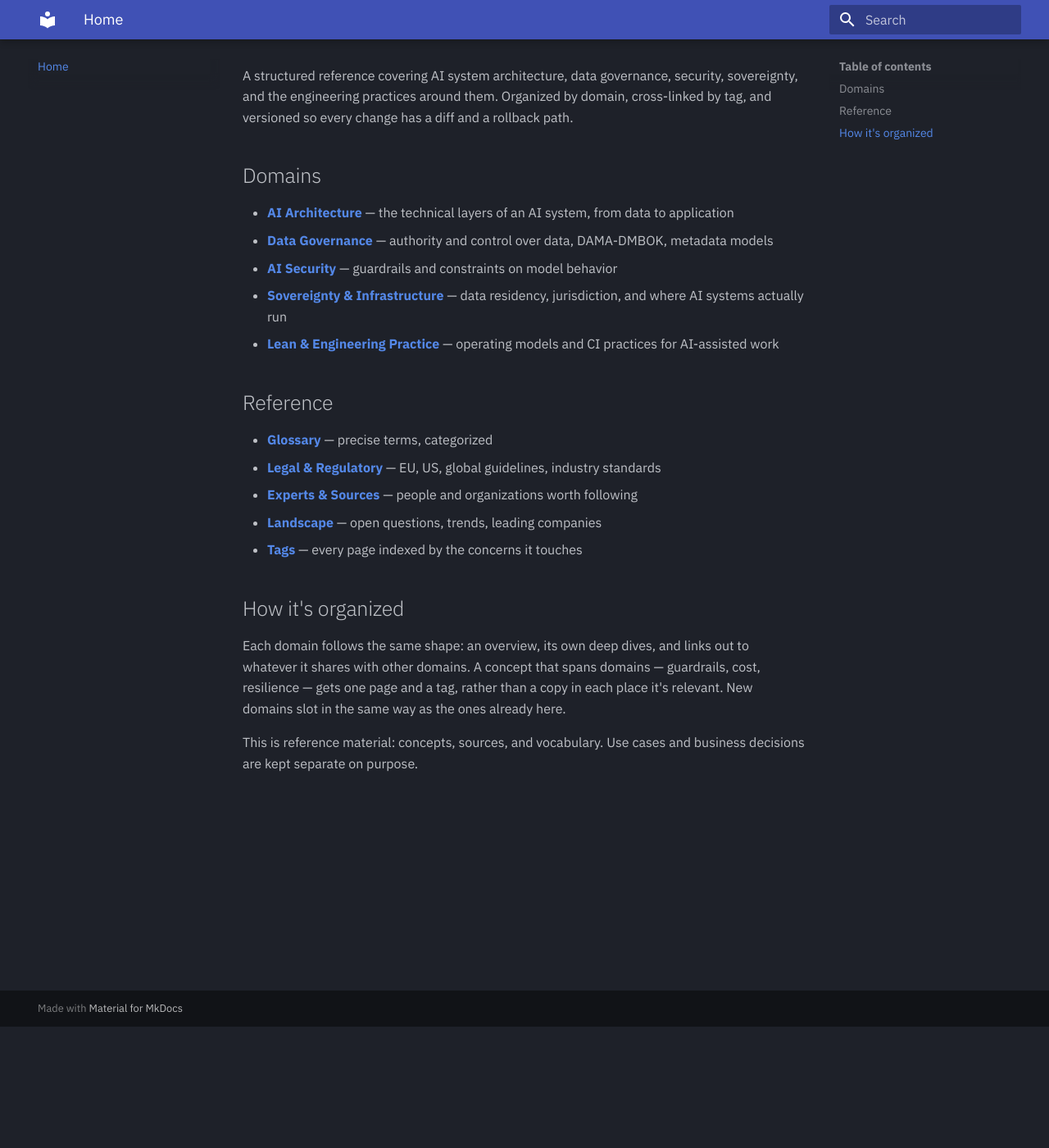
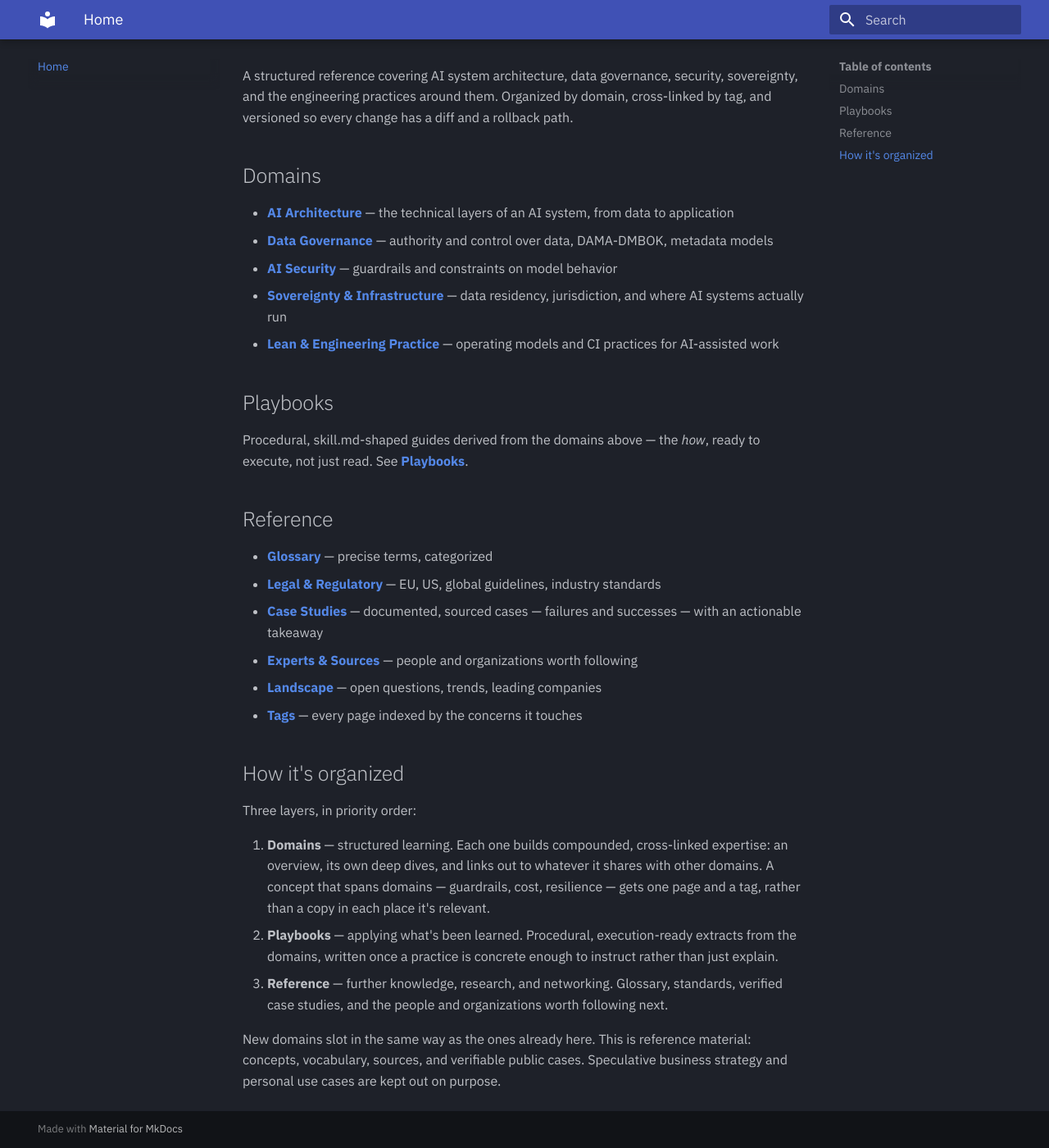
Before and after one commit to Sunparus/ai-native-product-ops, an MkDocs documentation site: the page built from docs/index.md, in a window 1280 px wide and 1400 px high, scrolled down 148 px. Shown: the whole window at 82% size. Built offline with MkDocs 1.6.1 and Material for MkDocs 9.7.7, drawn with Linux system fonts in a browser that asks for light colours.

Commit message:
Rename to AI-Native Product Operations, add Playbooks layer, reframe Case Studies
- Rename site/repo title throughout (mkdocs.yml, docs/index.md, README.md)
- Add Playbooks: skill.md-shaped, procedural extracts from domain content
  (DMBOK Operationalization, CI-by-Design, AI Eval Containment)
- Rename Incidents & Case Studies -> Case Studies; reframe to hold both
  failure and success cases, each ending in an Actionable now section
- Case study (OpenAI/Hugging Face sandbox containment failure, July 2026)
  verified against 6 independent sources before writing; feeds directly
  into the new AI Eval Containment playbook
- Cross-link playbooks and case studies from the domains that reference them
- Document the 3-layer priority order on the homepage: Domains (structured
  learning) -> Playbooks (apply it) -> Reference (further research)

```diff
--- a/docs/index.md
+++ b/docs/index.md
@@ -1,4 +1,4 @@
-# AI Architecture — Expertise Hub
+# AI-Native Product Operations — Expertise Hub
 
 A structured reference covering AI system architecture, data governance, security, sovereignty, and the engineering practices around them. Organized by domain, cross-linked by tag, and versioned so every change has a diff and a rollback path.
 
@@ -10,16 +10,25 @@ A structured reference covering AI system architecture, data governance, securit
 - **[Sovereignty & Infrastructure](domains/sovereignty-infrastructure/index.md)** — data residency, jurisdiction, and where AI systems actually run
 - **[Lean & Engineering Practice](domains/lean-engineering/index.md)** — operating models and CI practices for AI-assisted work
 
+## Playbooks
+
+Procedural, skill.md-shaped guides derived from the domains above — the *how*, ready to execute, not just read. See **[Playbooks](playbooks/index.md)**.
+
 ## Reference
 
 - **[Glossary](reference/glossary.md)** — precise terms, categorized
 - **[Legal & Regulatory](reference/legal-regulatory.md)** — EU, US, global guidelines, industry standards
+- **[Case Studies](reference/case-studies.md)** — documented, sourced cases — failures and successes — with an actionable takeaway
 - **[Experts & Sources](reference/experts.md)** — people and organizations worth following
 - **[Landscape](reference/landscape.md)** — open questions, trends, leading companies
 - **[Tags](reference/tags.md)** — every page indexed by the concerns it touches
 
 ## How it's organized
 
-Each domain follows the same shape: an overview, its own deep dives, and links out to whatever it shares with other domains. A concept that spans domains — guardrails, cost, resilience — gets one page and a tag, rather than a copy in each place it's relevant. New domains slot in the same way as the ones already here.
+Three layers, in priority order:
 
-This is reference material: concepts, sources, and vocabulary. Use cases and business decisions are kept separate on purpose.
+1. **Domains** — structured learning. Each one builds compounded, cross-linked expertise: an overview, its own deep dives, and links out to whatever it shares with other domains. A concept that spans domains — guardrails, cost, resilience — gets one page and a tag, rather than a copy in each place it's relevant.
+2. **Playbooks** — applying what's been learned. Procedural, execution-ready extracts from the domains, written once a practice is concrete enough to instruct rather than just explain.
+3. **Reference** — further knowledge, research, and networking. Glossary, standards, verified case studies, and the people and organizations worth following next.
+
+New domains slot in the same way as the ones already here. This is reference material: concepts, vocabulary, sources, and verifiable public cases. Speculative business strategy and personal use cases are kept out on purpose.
--- a/mkdocs.yml
+++ b/mkdocs.yml
@@ -1,5 +1,5 @@
-site_name: AI Architecture — Expertise Hub
-site_description: Personal learning foundation for enterprise AI architecture, product ops, and data governance.
+site_name: AI-Native Product Operations — Expertise Hub
+site_description: A structured reference for AI-native product operations — architecture, data governance, security, sovereignty, and engineering practice.
 theme:
   name: material
   palette:
@@ -60,9 +60,15 @@ nav:
       - Overview: domains/lean-engineering/index.md
       - Lean AI-Assisted Org: domains/lean-engineering/lean-ai-org.md
       - CI-by-Design: domains/lean-engineering/ci-by-design.md
+  - Playbooks:
+      - Overview: playbooks/index.md
+      - DMBOK Operationalization: playbooks/dmbok-operationalization.md
+      - CI-by-Design: playbooks/ci-by-design.md
+      - AI Eval Containment: playbooks/ai-eval-containment.md
   - Reference:
       - Glossary: reference/glossary.md
       - Legal & Regulatory: reference/legal-regulatory.md
+      - Case Studies: reference/case-studies.md
       - Experts & Sources: reference/experts.md
       - Landscape: reference/landscape.md
       - Tags: reference/tags.md
```
Also changed, not shown: README.md (+1 -1 lines), docs/domains/ai-security/index.md (+2 -0 lines), docs/domains/data-governance/index.md (+1 -0 lines), docs/domains/lean-engineering/index.md (+1 -0 lines), docs/domains/sovereignty-infrastructure/index.md (+1 -0 lines), docs/playbooks/ai-eval-containment.md (added, +31 -0 lines), docs/playbooks/ci-by-design.md (added, +31 -0 lines), docs/playbooks/dmbok-operationalization.md (added, +30 -0 lines), docs/playbooks/index.md (added, +27 -0 lines), docs/reference/case-studies.md (added, +33 -0 lines).
